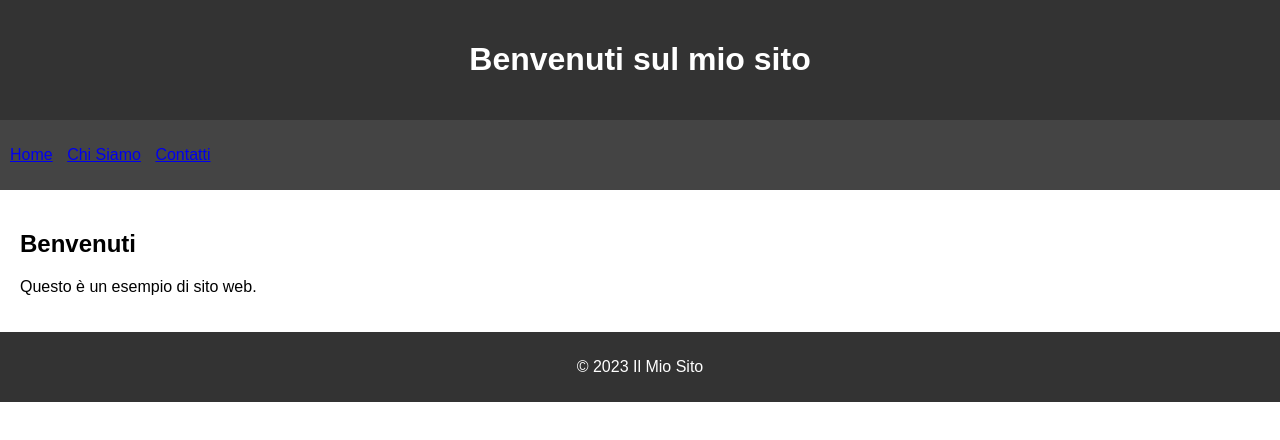
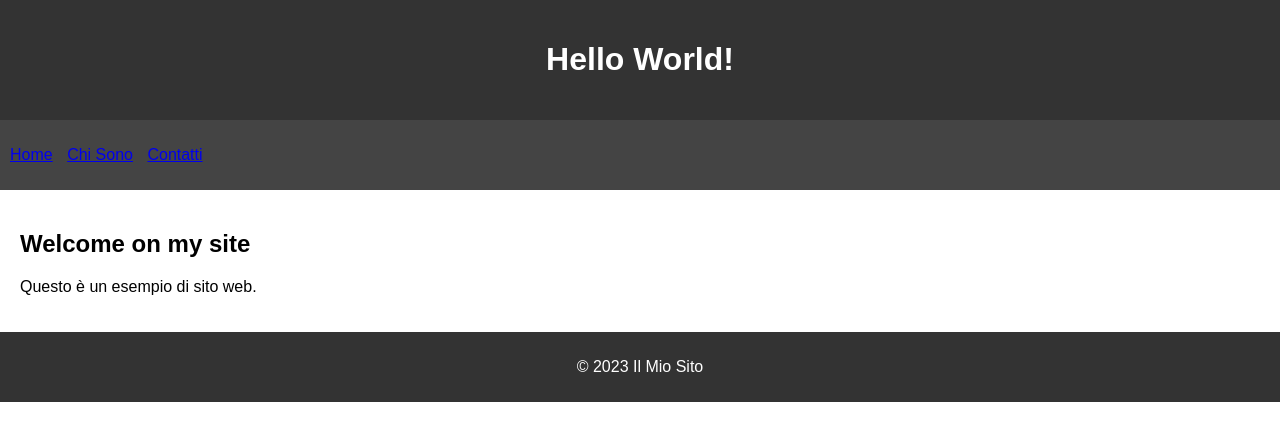
Before and after one commit to lorisdiquilio/lorisdiquilio.github.io, a plain HTML site: page index.html in a window 1280 px wide. Drawn offline with Linux system fonts and the light colour scheme.

```diff
--- a/index.html
+++ b/index.html
@@ -8,18 +8,18 @@
 </head>
 <body>
     <header>
-        <h1>Benvenuti sul mio sito</h1>
+        <h1>Hello World!</h1>
     </header>
     <nav>
         <ul>
             <li><a href="#">Home</a></li>
-            <li><a href="#">Chi Siamo</a></li>
+            <li><a href="#">Chi Sono</a></li>
             <li><a href="#">Contatti</a></li>
         </ul>
     </nav>
     <main>
         <section>
-            <h2>Benvenuti</h2>
+            <h2>Welcome on my site</h2>
             <p>Questo è un esempio di sito web.</p>
         </section>
     </main>
```
